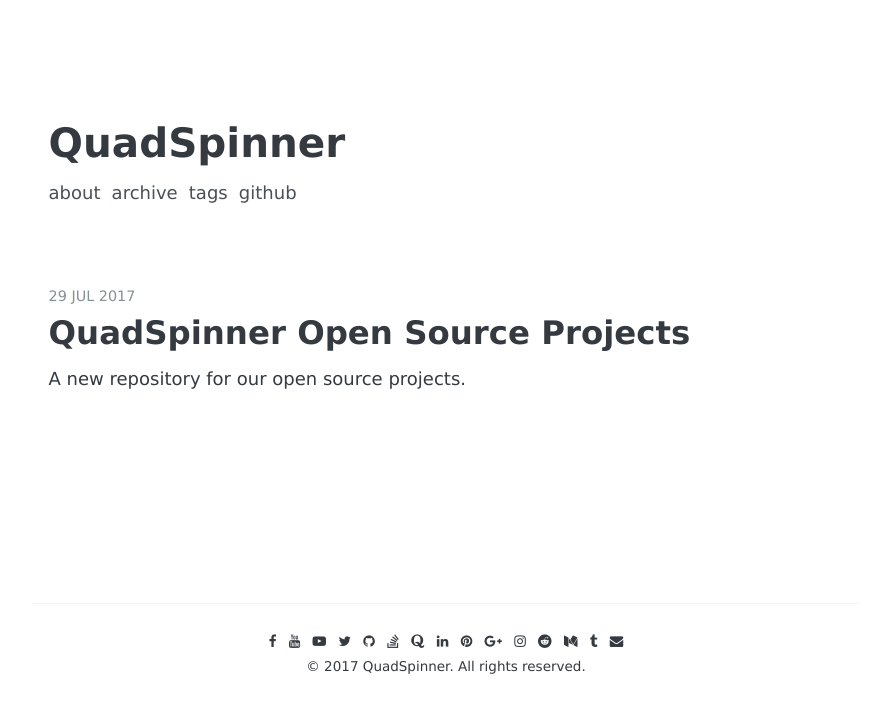
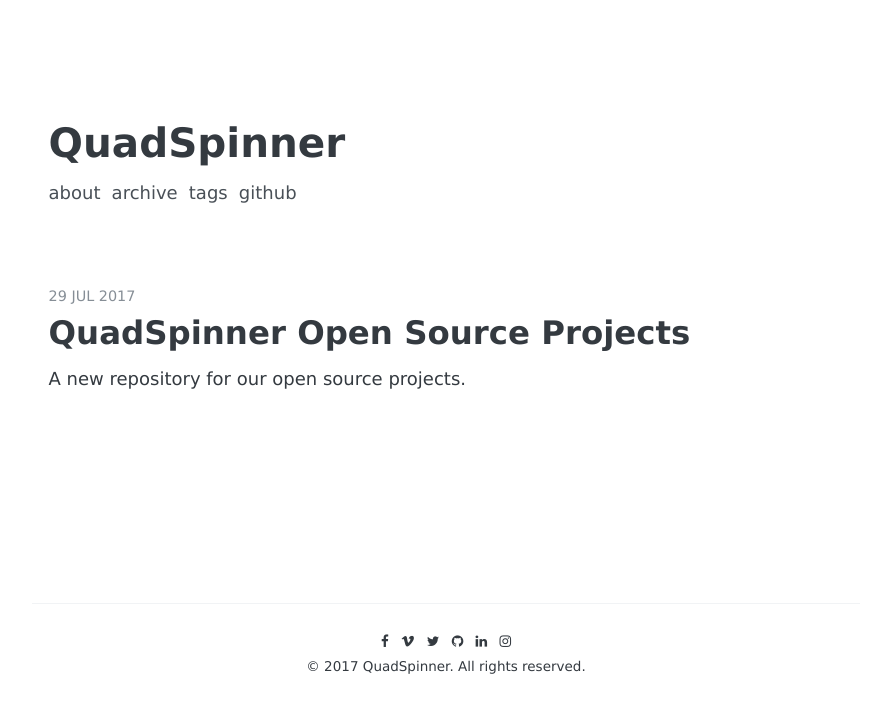
Before and after one commit to QuadSpinner/quadspinner.github.io, a Jekyll site: the page built from index.html, in a window 1280 px wide. Shown: the top 713 px of the page, without its empty margins (194-1085 px from the left). Built offline with Jekyll 4.4.1, drawn with Linux system fonts in a browser that asks for light colours; some web fonts are replaced; the list of posts is cut into pages by our own code.

Commit message:
social media

```diff
--- a/_includes/footer.html
+++ b/_includes/footer.html
@@ -6,12 +6,8 @@
     <a href="https://www.facebook.com/{{ site.author.facebook }}"><i class="fa fa-facebook" aria-hidden="true"></i></a>
     {% endif %}
 
-	{% if site.author.youtubeUser %}
-    <a href="https://www.youtube.com/user/{{ site.author.youtubeUser }}"><i class="fa fa-youtube" aria-hidden="true"></i></a>
-    {% endif %}
-
 	{% if site.author.youtubeChannel %}
-    <a href="https://www.youtube.com/channel/{{ site.author.youtubeChannel }}"><i class="fa fa-youtube-play" aria-hidden="true"></i></a>
+    <a href="https://vimeo.com/{{ site.author.youtubeChannel }}"><i class="fa fa-vimeo" aria-hidden="true"></i></a>
     {% endif %}
 
     {% if site.author.twitter %}
@@ -22,46 +18,14 @@
     <a href="https://github.com/{{ site.author.github }}"><i class="fa fa-github" aria-hidden="true"></i></a>
     {% endif %}
 
-	{% if site.author.stackoverflow %}
-    <a href="http://stackoverflow.com/users/{{ site.author.stackoverflow }}"><i class="fa fa-stack-overflow" aria-hidden="true"></i></a>
-    {% endif %}
-
-	{% if site.author.quora %}
-    <a href="https://www.quora.com/profile/{{ site.author.quora }}"><i class="fa fa-quora" aria-hidden="true"></i></a>
-    {% endif %}
-
     {% if site.author.linkedin %}
     <a href="https://www.linkedin.com/in/{{ site.author.linkedin }}"><i class="fa fa-linkedin" aria-hidden="true"></i></a>
-    {% endif %}
-
-	{% if site.author.pinterest %}
-    <a href="https://www.pinterest.com/{{ site.author.pinterest }}"><i class="fa fa-pinterest" aria-hidden="true"></i></a>
-    {% endif %}
-
-	{% if site.author.googlePlus %}
-    <a href="https://plus.google.com/{{ site.author.googlePlus }}"><i class="fa fa-google-plus" aria-hidden="true"></i></a>
     {% endif %}
 
 	{% if site.author.instagram %}
     <a href="https://www.instagram.com/{{ site.author.instagram }}"><i class="fa fa-instagram" aria-hidden="true"></i></a>
     {% endif %}
 
-	{% if site.author.reddit %}
-    <a href="https://www.reddit.com/user/{{ site.author.reddit }}"><i class="fa fa-reddit" aria-hidden="true"></i></a>
-    {% endif %}
-
-    {% if site.author.medium %}
-    <a href="https://medium.com/@{{ site.author.medium }}"><i class="fa fa-medium" aria-hidden="true"></i></a>
-    {% endif %}
-
-    {% if site.author.tumblr %}
-    <a href="https://{{ site.author.tumblr }}.tumblr.com"><i class="fa fa-tumblr" aria-hidden="true"></i></a>
-    {% endif %}
-
-    {% if site.author.email %}
-    <a href="mailto:{{ site.author.email }}"><i class="fa fa-envelope" aria-hidden="true"></i></a>
-    {% endif %}
-
   </div>
   © {{ site.copyright.year }} {{ site.copyright.name }}. All rights reserved.
 </div>
```
